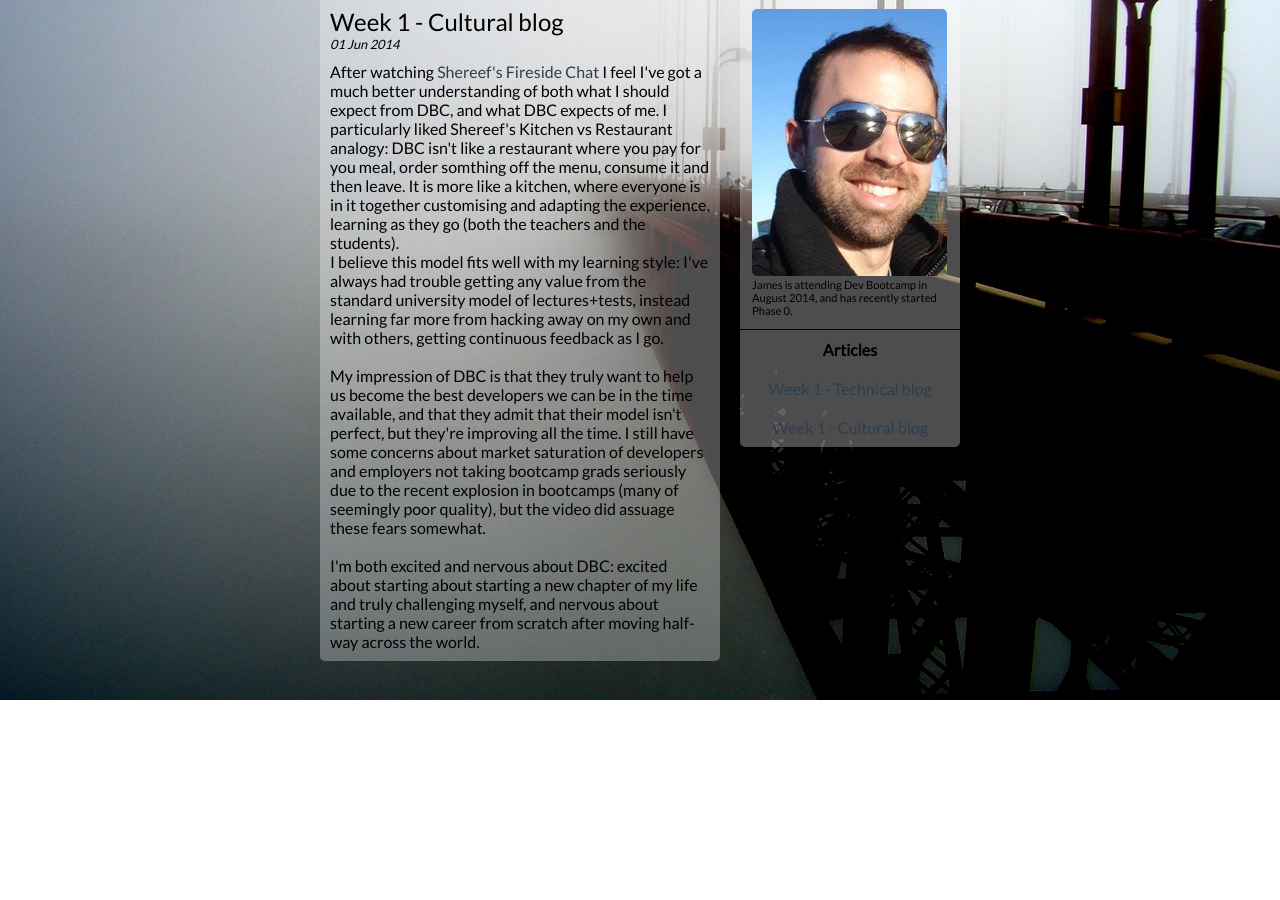
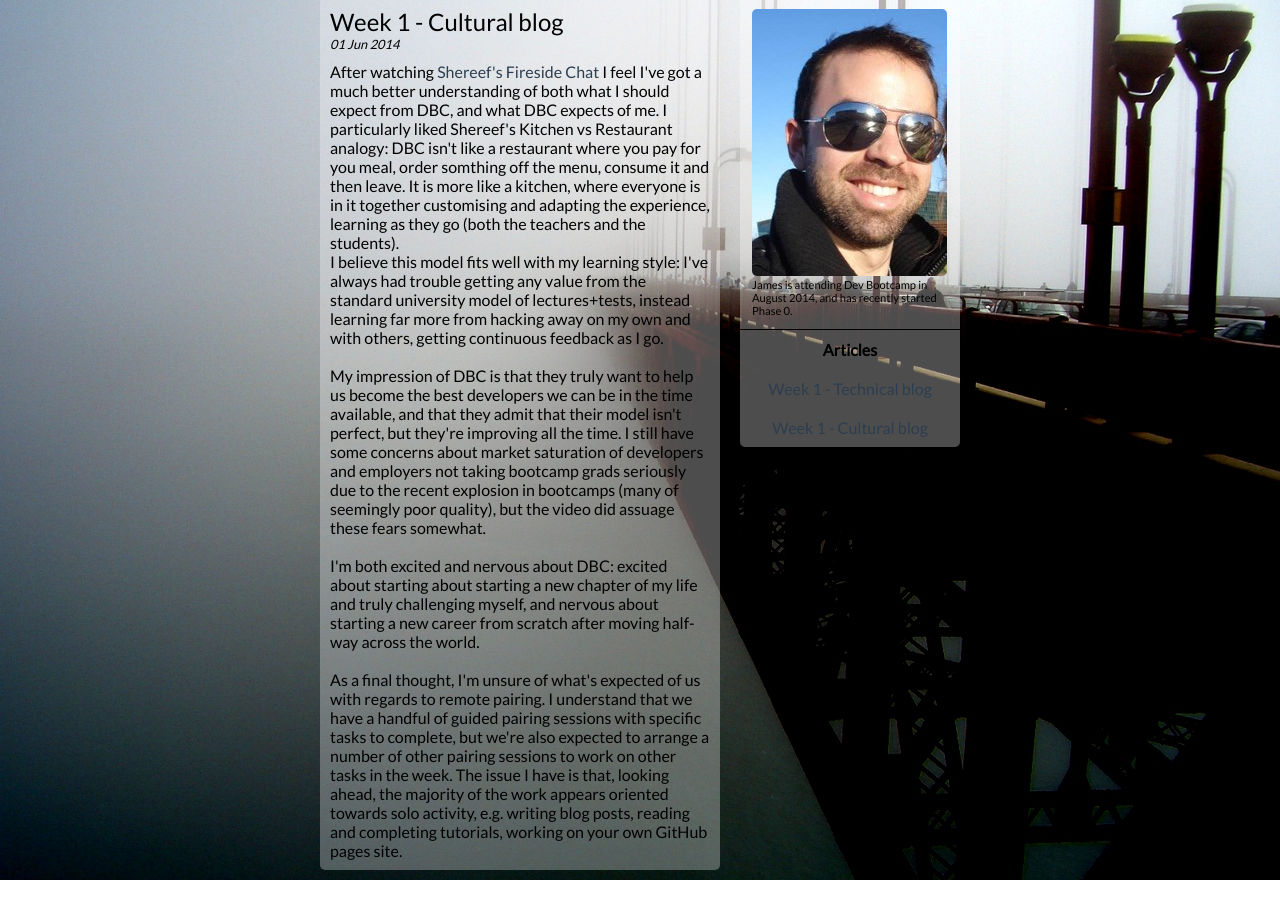
Before and after one commit to jayrobin/jayrobin.github.io, a plain HTML site: page blog-posts/week1_cultural.html in a window 1280 px wide. Shown: the part 100-1000 px from the top of the page. Before the commit the page ends 800 px from the top, so only its background shows below. Drawn offline with Linux system fonts and the light colour scheme.

Commit message:
add addendum to week1_cultural blog

```diff
--- a/blog-posts/week1_cultural.html
+++ b/blog-posts/week1_cultural.html
@@ -24,6 +24,9 @@
 
 						<br/>
 						<p>I'm both excited and nervous about DBC: excited about starting about starting a new chapter of my life and truly challenging myself, and nervous about starting a new career from scratch after moving half-way across the world.</p>
+
+						<br/>
+						<p>As a final thought, I'm unsure of what's expected of us with regards to remote pairing. I understand that we have a handful of guided pairing sessions with specific tasks to complete, but we're also expected to arrange a number of other pairing sessions to work on other tasks in the week. The issue I have is that, looking ahead, the majority of the work appears oriented towards solo activity, e.g. writing blog posts, reading and completing tutorials, working on your own GitHub pages site.</p>
 					</span>
 				</article>
 			</div>
```
